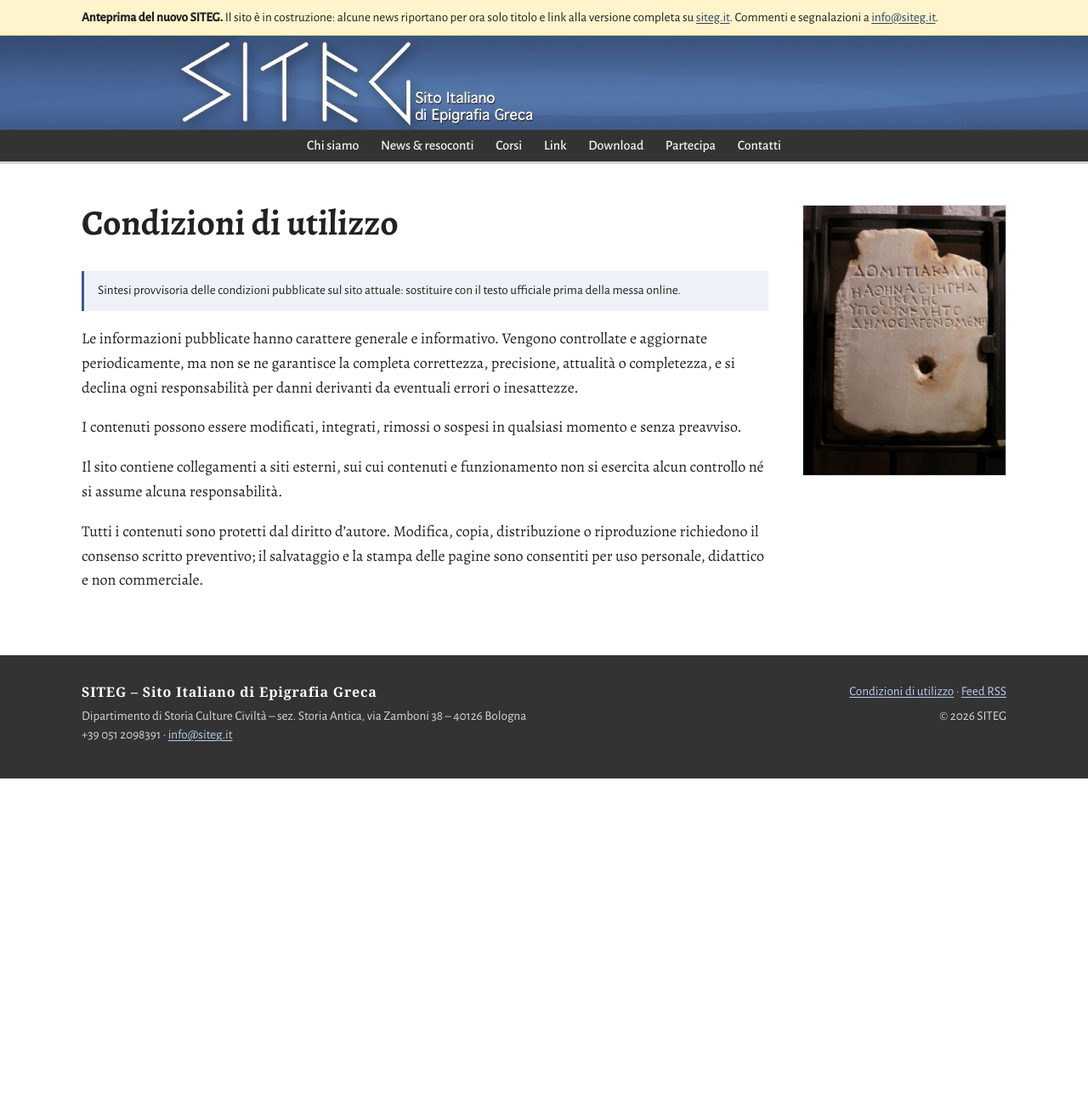
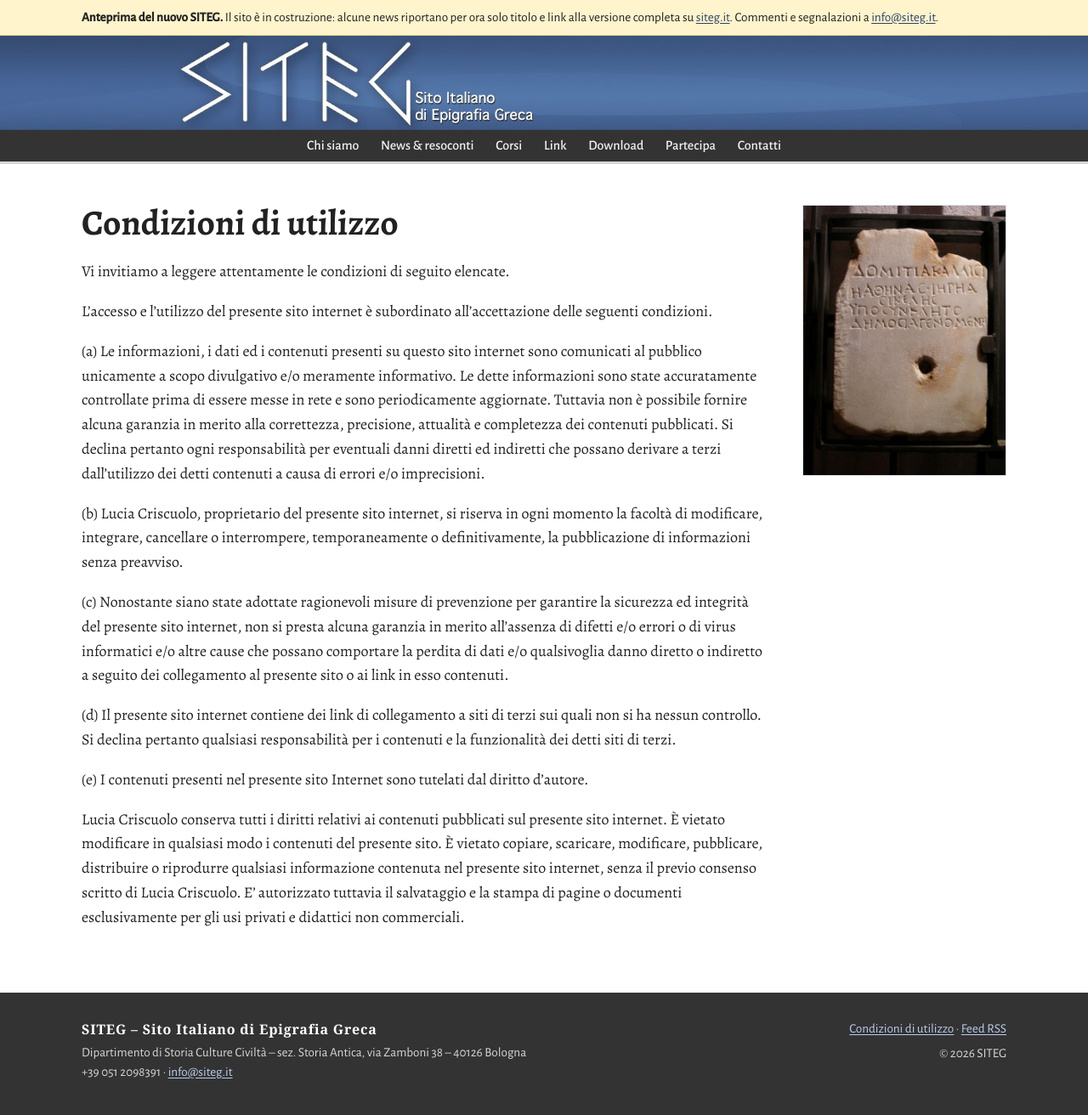
Before and after one commit to SITEG-IT/siteg-it.github.io, a Jekyll site: the page built from pagine/condizioni.md, in a window 1280 px wide. Shown: the whole page at 85% size. Built offline with Jekyll 4.4.1, drawn with Linux system fonts in a browser that asks for light colours; some web fonts are replaced; before the commit the page ends 916 px from its top, so only the background shows below that.

Commit message:
Condizioni di utilizzo ufficiali e pagina Link aggiornata
Co-Authored-By: Claude Opus 5.5 <noreply@anthropic.com>
Claude-Session: https://claude.ai/code/session_01L5UjLma1GyyJqcuBTdFXE1

```diff
--- a/pagine/condizioni.md
+++ b/pagine/condizioni.md
@@ -6,12 +6,18 @@ redirect_from:
   - /index.php/pages/view/condizioni-di-utilizzo/
 ---
 
-<p class="nota">Sintesi provvisoria delle condizioni pubblicate sul sito attuale: sostituire con il testo ufficiale prima della messa online.</p>
+Vi invitiamo a leggere attentamente le condizioni di seguito elencate.
 
-Le informazioni pubblicate hanno carattere generale e informativo. Vengono controllate e aggiornate periodicamente, ma non se ne garantisce la completa correttezza, precisione, attualità o completezza, e si declina ogni responsabilità per danni derivanti da eventuali errori o inesattezze.
+L’accesso e l’utilizzo del presente sito internet è subordinato all’accettazione delle seguenti condizioni.
 
-I contenuti possono essere modificati, integrati, rimossi o sospesi in qualsiasi momento e senza preavviso.
+(a) Le informazioni, i dati ed i contenuti presenti su questo sito internet sono comunicati al pubblico unicamente a scopo divulgativo e/o meramente informativo. Le dette informazioni sono state accuratamente controllate prima di essere messe in rete e sono periodicamente aggiornate. Tuttavia non è possibile fornire alcuna garanzia in merito alla correttezza, precisione, attualità e completezza dei contenuti pubblicati. Si declina pertanto ogni responsabilità per eventuali danni diretti ed indiretti che possano derivare a terzi dall’utilizzo dei detti contenuti a causa di errori e/o imprecisioni.
 
-Il sito contiene collegamenti a siti esterni, sui cui contenuti e funzionamento non si esercita alcun controllo né si assume alcuna responsabilità.
+(b) Lucia Criscuolo, proprietario del presente sito internet, si riserva in ogni momento la facoltà di modificare, integrare, cancellare o interrompere, temporaneamente o definitivamente, la pubblicazione di informazioni senza preavviso.
 
-Tutti i contenuti sono protetti dal diritto d'autore. Modifica, copia, distribuzione o riproduzione richiedono il consenso scritto preventivo; il salvataggio e la stampa delle pagine sono consentiti per uso personale, didattico e non commerciale.
+(c) Nonostante siano state adottate ragionevoli misure di prevenzione per garantire la sicurezza ed integrità del presente sito internet, non si presta alcuna garanzia in merito all’assenza di difetti e/o errori o di virus informatici e/o altre cause che possano comportare la perdita di dati e/o qualsivoglia danno diretto o indiretto a seguito dei collegamento al presente sito o ai link in esso contenuti.
+
+(d) Il presente sito internet contiene dei link di collegamento a siti di terzi sui quali non si ha nessun controllo. Si declina pertanto qualsiasi responsabilità per i contenuti e la funzionalità dei detti siti di terzi.
+
+(e) I contenuti presenti nel presente sito Internet sono tutelati dal diritto d’autore.
+
+Lucia Criscuolo conserva tutti i diritti relativi ai contenuti pubblicati sul presente sito internet. È vietato modificare in qualsiasi modo i contenuti del presente sito. È vietato copiare, scaricare, modificare, pubblicare, distribuire o riprodurre qualsiasi informazione contenuta nel presente sito internet, senza il previo consenso scritto di Lucia Criscuolo. E’ autorizzato tuttavia il salvataggio e la stampa di pagine o documenti esclusivamente per gli usi privati e didattici non commerciali.
```
Also changed, not shown: pagine/link.md (+23 -11 lines).
